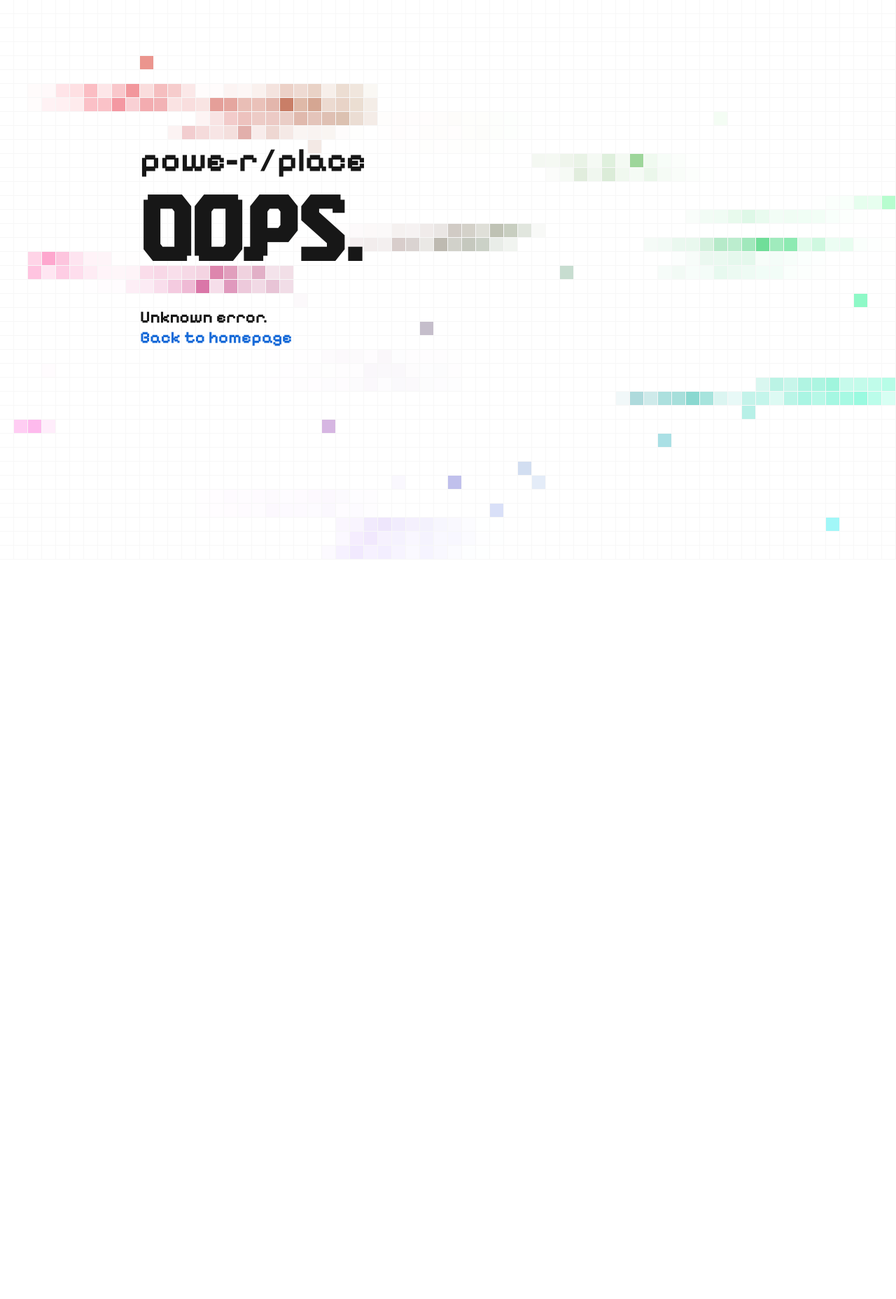
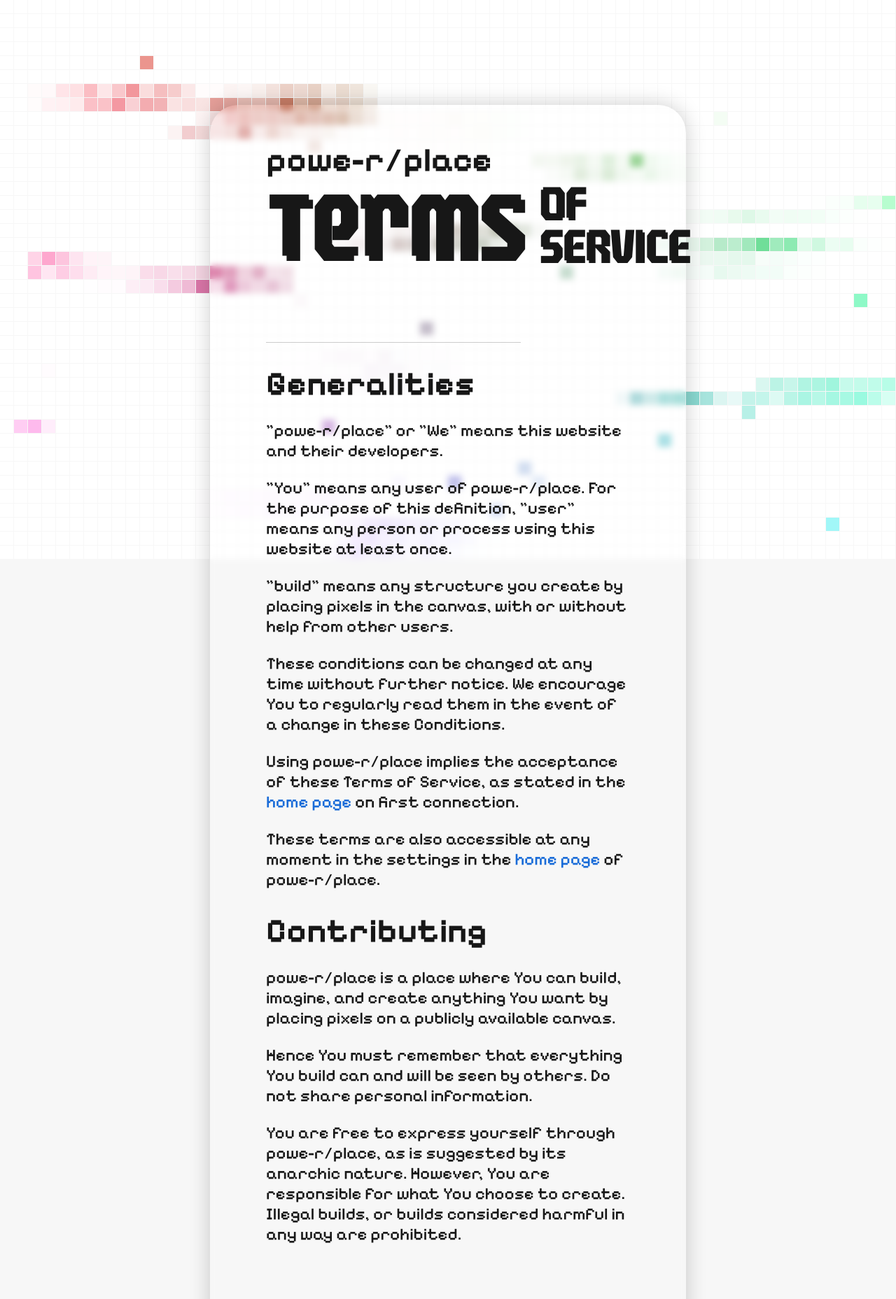
Before and after one commit to d-002/powe-rplace, a PHP site: page /terms.html in a window 1280 px wide. Shown: the top 1857 px of the page at 70% size. Before the commit the page ends 799 px from the top, so only its background shows below. Run offline with PHP 8.4, Linux system fonts and the light colour scheme.

Commit message:
Initial terms page content
- Don't close popup by clicking on the left side
- Fixed popup size and scroll

```diff
--- a/index.html
+++ b/index.html
@@ -48,13 +48,14 @@
                 </div>
                 <div id="noterms">
                     <br class="line" />
-                    <p>To use this site, you must read and agree to the <a href="/terms" target="_blank">Terms of use</a> and privacy policy of powe-r/place.</p>
+                    <p>To use this site, you must read and agree to the <a href="/terms">Terms of use</a> and privacy policy of powe-r/place.</p>
                     <a href="javascript:agree()" class="button">I agree to the terms</a>
                 </div>
                 <br class="line" />
             </div>
             <div id="settings">
                 <h1>Settings</h1>
+                <a href="/terms">Terms, Privacy Policy</a>
                 <p>Lorem ipsum dolor sit amet, qui minim labore adipisicing minim sint cillum sint consectetur cupidatat.</p>
                 <p>Lorem ipsum dolor sit amet, qui minim labore adipisicing minim sint cillum sint consectetur cupidatat.</p>
                 <p>Lorem ipsum dolor sit amet, qui minim labore adipisicing minim sint cillum sint consectetur cupidatat.</p>
--- a/public/app.js
+++ b/public/app.js
@@ -259,7 +259,10 @@
     dom.popup.offsetWidth;
     dom.popup.className = "show";
 
-    if (listener) dom.popup.addEventListener("click", close);
+    // close popup by clicking on the transparent part
+    if (listener) dom.popup.addEventListener("click", evt => {
+        if (evt.x+window.scrollX > cW*0.4) close();
+    });
 }
 
 function close() {
--- a/public/css/main.css
+++ b/public/css/main.css
@@ -216,10 +216,12 @@
     height: 100%;
 
     padding: 30px;
+    box-sizing: border-box;
 
     box-shadow: 0 0 15px #0005;
     background-color: var(--bg1);
 
+    overflow-x: hidden;
     overflow-y: auto;
 }
 
--- /dev/null
+++ b/public/css/terms.css
@@ -0,0 +1,63 @@
+#main {
+    margin: 150px 300px;
+    padding: 20px 80px;
+
+    border-radius: 40px;
+    box-shadow: 0 0 30px #0003;
+    backdrop-filter: blur(5px);
+}
+
+div.flex {
+    display: flex;
+    gap: 20px;
+    align-items: end;
+}
+
+h1, h2 {
+    font-family: "stifly", sans-serif;
+}
+
+h1 {
+    font-size: 128px;
+    margin: 20px 0 40px 0;
+}
+
+h2 {
+    font-size: 64px;
+    margin: 0 0 50px 0;
+}
+
+h3 {
+    font-size: 48px;
+    margin: 30px 0 0 0;
+}
+
+p {
+    font-weight: 500;
+    font-size: 24px;
+}
+
+a.end {
+    display: block;
+    margin: 30px 0;
+}
+
+br.line {
+    content: "";
+    display: block;
+
+    width: 70%;
+    height: 50px;
+
+    border-bottom: 1px solid #0003;
+}
+
+#canvas-bg {
+    position: fixed;
+    top: 0;
+    left: 0;
+    width: 100%;
+    height: 100%;
+
+    z-index: -1;
+}
--- a/public/down.js
+++ b/public/down.js
@@ -46,6 +46,9 @@
     id("subtitle").innerHTML = subtitle;
     link = id("link");
 
+    const tTag = document.getElementsByTagName("title")[0];
+    tTag.innerHTML = title+" - "+tTag.innerHTML;
+
     if (countdown) {
         startTime = Date.now();
         link.className = "nohref";
--- /dev/null
+++ b/public/terms.js
@@ -0,0 +1,3 @@
+import { animate } from "./animated-bg.js";
+
+animate(window, document.getElementById("canvas-bg"));
--- a/terms.html
+++ b/terms.html
@@ -2,12 +2,12 @@
 <html lang="en">
     <head>
         <meta charset="UTF-8">
-        <title>powe-r/place</title>
+        <title>Terms - powe-r/place</title>
 
         <link rel="stylesheet" href="css/common.css">
-        <link rel="stylesheet" href="css/down.css">
+        <link rel="stylesheet" href="css/terms.css">
 
-        <script src="down.js" type="module"></script>
+        <script src="terms.js" type="module"></script>
     </head>
 
     <body>
@@ -16,11 +16,52 @@
         <div id="main">
             <h3>powe-r/place</h3>
             <div class="flex">
-                <h1 id="title"></h1>
-                <h2 id="subtitle"></h2>
+                <h1>Terms</h1>
+                <h2>OF SERVICE</h2>
             </div>
-            <p id="info"></p>
-            <a id="link">Refresh</a>
+            <br class="line"/>
+            <h3>Generalities</h3>
+            <p>"powe-r/place" or "We" means this website and their developers.</p>
+            <p>"You" means any user of powe-r/place. For the purpose of this definition, "user" means any person or process using this website at least once.</p>
+            <p>"build" means any structure you create by placing pixels in the canvas, with or without help from other users.</p>
+            <p>These conditions can be changed at any time without further notice. We encourage You to regularly read them in the event of a change in these Conditions.</p>
+            <p>Using powe-r/place implies the acceptance of these Terms of Service, as stated in the <a href="/">home page</a> on first connection.</p>
+            <p>These terms are also accessible at any moment in the settings in the <a href="/">home page</a> of powe-r/place.</p>
+
+            <h3>Contributing</h3>
+            <p>powe-r/place is a place where You can build, imagine, and create anything You want by placing pixels on a publicly available canvas.</p>
+            <p>Hence You must remember that everything You build can and will be seen by others. Do not share personal information.</p>
+            <p>You are free to express yourself through powe-r/place, as is suggested by its anarchic nature. However, You are responsible for what You choose to create. Illegal builds, or builds considered harmful in any way are prohibited.</p>
+
+            <br />
+            <p>Any non-respect of these Terms can lead to Your computer or IP address being blacklisted, or Your access to powe-r/place being limited, or discontinued, for an intederminate amount of time, as We see fit.</p>
+
+            <h3>Maintenance</h3></div>
+
+            <br class="line" />
+
+            <h3>powe-r/place</h3>
+            <div class="flex">
+                <h1>Privacy</h1>
+                <h2>POLICY</h2>
+            </div>
+
+            <h3>Local storage</h3>
+            <p>To improve Your and other users' experience, we store data locally, on your machine. This data includes but is not limited to a copy of the world pixels map, options such as Your position in the world, and whether You agreed to the Terms and Conditions.</p>
+            <p>We chose to store this data to help improve Your user experience and reduce latency.</p>
+
+            <h3>Server storage</h3>
+            <p>Data from power-r/place users is also stored server-side, on glitch.com. This data is privately kept for powe-r/place use only, unless explicitely stated. This data includes, but is not limited to the following:</p>
+            <p>Firstly, We may store logs of every change that happened to the canvas. This information is used to improve Your user experience by sending less data through the internet when updating Your local copy of the canvas, but can also be used in other ways, for example to render timelapses.</p>
+            <p>Secondly, We may store statistics such as but not limited to the number of pixels You placed, or the time You placed Your last pixel. This data is needed by powe-r/place to render the timeout and powerup systems possible. You may contact us to request the removal of this data, but You will see Your progress erased.</p>
+            <p>Finally, we store Your IP address to allow us to recognize Your connection and send You data about Your progress, such as the data previously covered. You may contact us to request the removal of this data, but You will see Your progress erased.</p>
+
+            <h3>Conclusion</h3>
+            <p>By using powe-r/place, You agree to these Terms and Conditions, and to the use of Your data as described above.</p>
+            <p>We hope You enjoy the world and creativity of powe-r/place!</p>
+
+            <br class="line"/>
+            <a href="/" class="end">Back to homepage</a>
         </div>
     </body>
 </html>
```
Also changed, not shown: TODO.md (+1 -0 lines).
